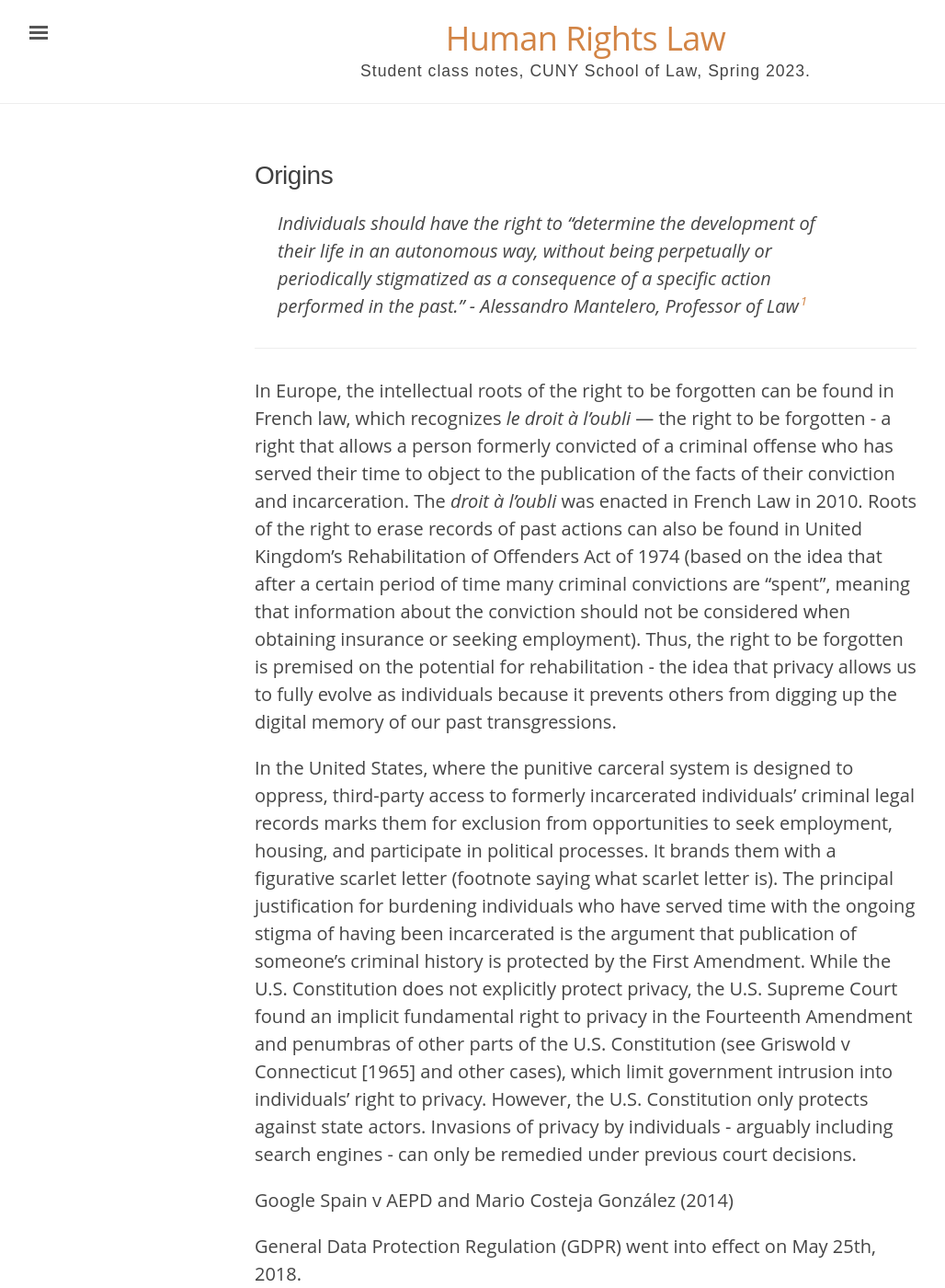
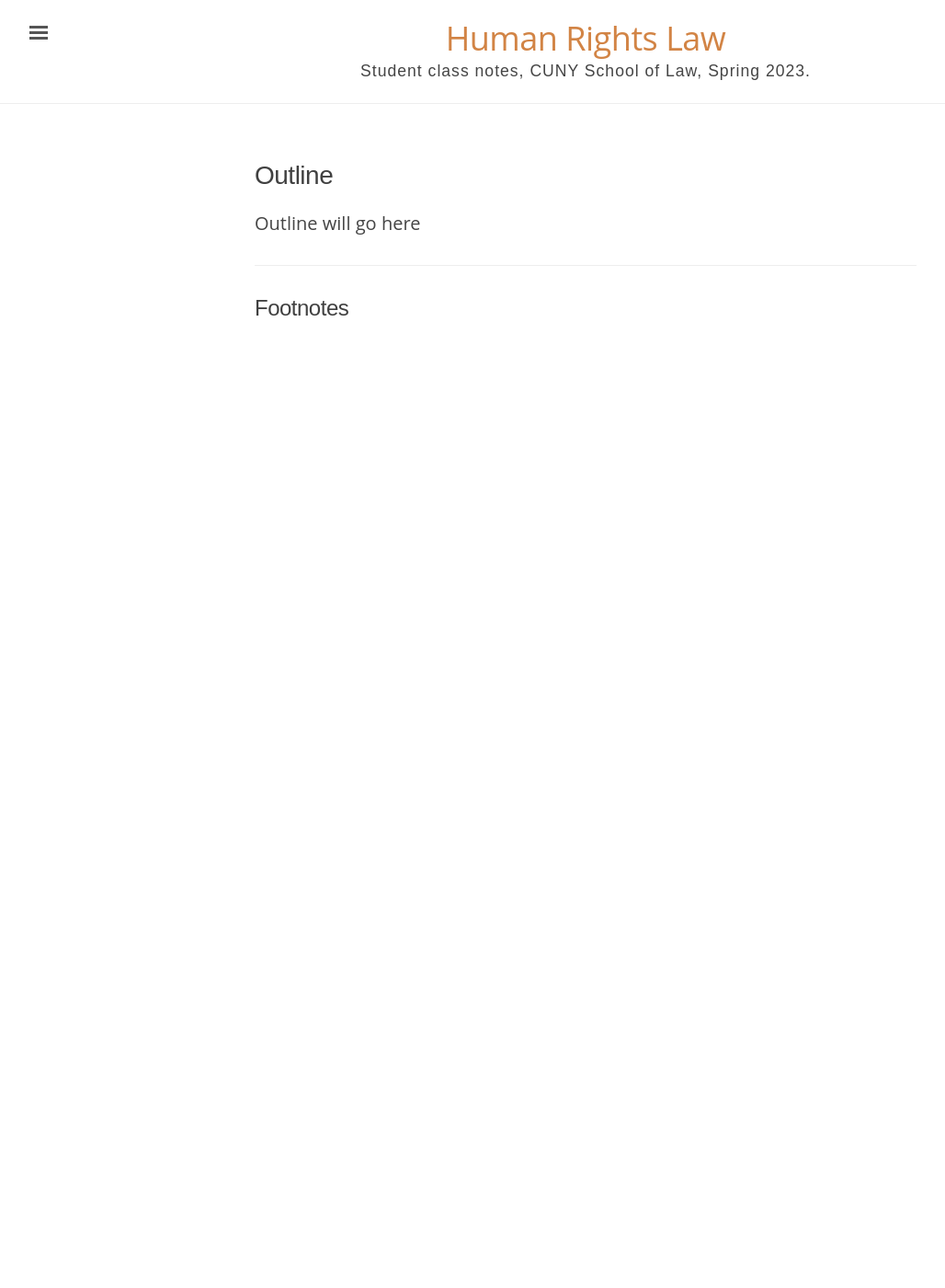
Before and after one commit to binipringle/human-rights-law, a Jekyll site: the page built from _texts/0-outline.md, in a window 1280 px wide and 1400 px high. Shown: the whole window at 92% size, without its empty margins (3-1031 px from the left). Built offline with Jekyll 4.4.1, drawn with Linux system fonts in a browser that asks for light colours; some of the changed text lies outside the part shown.

Commit message:
changed name origins to outline

```diff
--- a/_texts/0-outline.md
+++ b/_texts/0-outline.md
@@ -1,28 +1,12 @@
 ---
 layout: narrative
-title: Origins
+title: Outline
 author:
 editor: Sabina Pringle
-source: M.A. in Digital Humanities capstone project. The Graduate Center - CUNY. May 2020
+source:
 ---
 
-> Individuals should have the right to "determine the development of their life in an autonomous way, without being perpetually or periodically stigmatized as a consequence of a specific action performed in the past." - Alessandro Mantelero, Professor of Law[^fn1]
-
-[^fn1]: Mantelero, Alessandro (2013). "The EU Proposal for a General Data Protection Regulation and the roots of the 'right to be forgotten'". Computer Law & Security Review. 29 (3): 229–235. doi:10.1016/j.clsr.2013.03.010.
-
----
-
-In Europe, the intellectual roots of the right to be forgotten can be found in French law, which recognizes *le droit à l’oubli* — the right to be forgotten - a right that allows a person formerly convicted of a criminal offense who has served their time to object to the publication of the facts of their conviction and incarceration. The *droit à l’oubli* was enacted in French Law in 2010. Roots of the right to erase records of past actions can also be found in United Kingdom's Rehabilitation of Offenders Act of 1974 (based on the idea that after a certain period of time many criminal convictions are "spent", meaning that information about the conviction should not be considered when obtaining insurance or seeking employment). Thus, the right to be forgotten is premised on the potential for rehabilitation - the idea that privacy allows us to fully evolve as individuals because it prevents others from digging up the digital memory of our past transgressions.
-
-In the United States, where the punitive carceral system is designed to oppress, third-party access to formerly incarcerated individuals' criminal legal records marks them for exclusion from opportunities to seek employment, housing, and participate in political processes. It brands them with a figurative scarlet letter (footnote saying what scarlet letter is). The principal justification for burdening individuals who have served time with the ongoing stigma of having been incarcerated is the argument that publication of someone’s criminal history is protected by the First Amendment. While the U.S. Constitution does not explicitly protect privacy, the U.S. Supreme Court found an implicit fundamental right to privacy in the Fourteenth Amendment and penumbras of other parts of the U.S. Constitution (see Griswold v Connecticut [1965] and other cases), which limit government intrusion into individuals' right to privacy. However, the U.S. Constitution only protects against state actors. Invasions of privacy by individuals - arguably including search engines - can only be remedied under previous court decisions.
-
-Google Spain v AEPD and Mario Costeja González (2014)
-
-General Data Protection Regulation (GDPR) went into effect on May 25th, 2018.
-
-California created privacy law modeled in part on GDPR. California Consumer Privacy Act (CCPA) became law in 2018.
-
-In 2017-2018, New York proposed a bill that would create an act that would protect the right to be forgotten.
+Outline will go here
 
 ---
 
```
